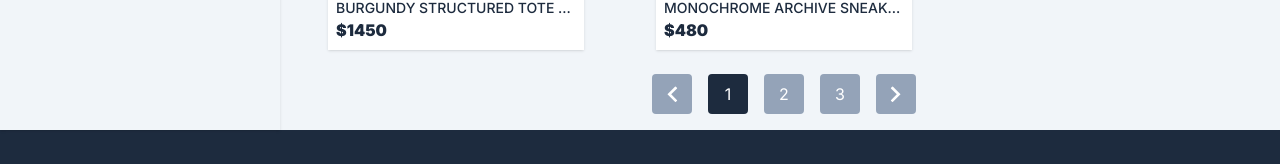
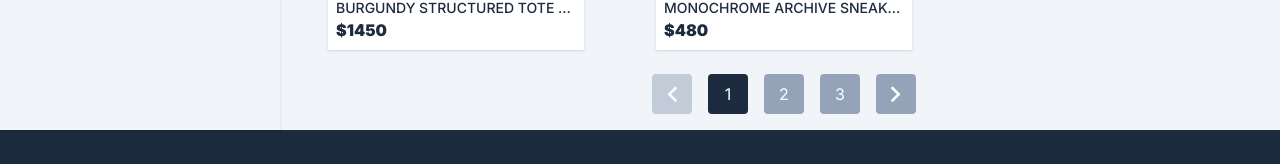
Before and after one commit to abdalla-samir/LuxeCommerce, a React (Vite) app: page /shop in a window 1280 px wide. Shown: the part 1230-1394 px from the top of the page. Built offline with nearby package versions, Linux system fonts and the light colour scheme.

Commit message:
Enhanced the styling of the paginated buttons

```diff
--- a/src/components/common/Button.jsx
+++ b/src/components/common/Button.jsx
@@ -1,7 +1,7 @@
 export default function Button({ link, label, style, onClick }) {
     return (
         <button
-            className={`${style} w-40 cursor-pointer transition duration-200`}
+            className={`w-40 cursor-pointer transition duration-200 ${style}`}
             onClick={onClick}
         >
             {label}
--- a/src/components/shop/Pagination.jsx
+++ b/src/components/shop/Pagination.jsx
@@ -17,7 +17,7 @@ export default function Pagination({
                     i === currentPage
                         ? "bg-primary text-white"
                         : "bg-muted text-white"
-                } max-w-10 p-2 rounded`}
+                } max-w-10 p-2 rounded hover:bg-primary`}
                 onClick={() => {
                     setCurrentPage(i);
                 }}
@@ -28,7 +28,7 @@ export default function Pagination({
         <div className="flex justify-center gap-4">
             <Button
                 label={<Arrow className="rotate-90 w-4 " />}
-                style="bg-muted hover:bg-primary text-white p-2 rounded max-w-10 flex items-center justify-center"
+                style={`bg-muted  text-white p-2 rounded max-w-10 flex items-center justify-center ${currentPage === startPage ? "  opacity-50" : "hover:bg-primary"}`}
                 onClick={() => {
                     setCurrentPage((prev) => Math.max(prev - 1, startPage));
                 }}
@@ -36,7 +36,7 @@ export default function Pagination({
             {buttons}
             <Button
                 label={<Arrow className="-rotate-90 w-4 " />}
-                style="bg-muted hover:bg-primary text-white p-2 rounded max-w-10 flex items-center justify-center"
+                style={`bg-muted  text-white p-2 rounded max-w-10 flex items-center justify-center ${currentPage === endPage ? " cursor-not-allowed opacity-50" : "hover:bg-primary"}`}
                 onClick={() => {
                     setCurrentPage((prev) => Math.min(endPage, prev + 1));
                 }}
```
